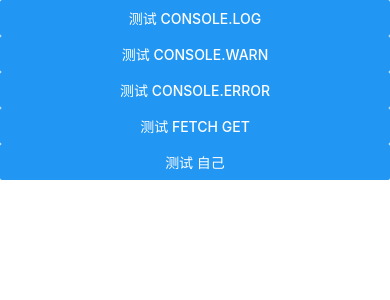
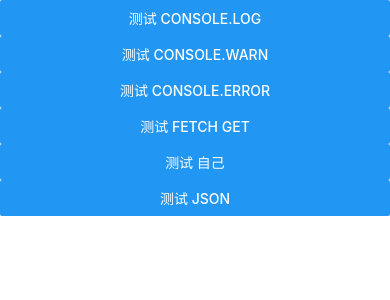
Before and after one commit to wutiange/log-listener-plugin, a React Native app in the folder example/: screen / in a window 390 px wide. Shown: the top 300 px of the page. Built offline with nearby package versions, Linux system fonts and the light colour scheme.

Commit message:
feat: 修改body不正常显示的问题，还有其他格式还没测试完成

```diff
--- a/example/App.tsx
+++ b/example/App.tsx
@@ -40,6 +40,15 @@ const App = () => {
           fetch('http://192.168.3.52:27751/log');
         }}
       />
+      <Button
+        title="测试 json"
+        onPress={() => {
+          fetch('http://127.0.0.1:5050/get')
+            .then(res => res.json())
+            .then(res => console.log(res))
+            .catch(err => console.log(err));
+        }}
+      />
     </SafeAreaView>
   );
 };
--- a/example/index.js
+++ b/example/index.js
@@ -4,7 +4,7 @@ import {name as appName} from './app.json';
 import logger from '@wutiange/log-listener-plugin';
 
 // 填写你的服务器地址
-logger.setBaseUrl('http://192.168.118.103');
-logger.auto()
+logger.setBaseUrl('http://192.168.3.52');
+logger.auto();
 
 AppRegistry.registerComponent(appName, () => App);
--- a/example/package.json
+++ b/example/package.json
@@ -7,10 +7,10 @@
     "ios": "react-native run-ios",
     "lint": "eslint .",
     "start": "react-native start",
-    "test": "jest",
-    "postinstall": "cd ../ yarn build && yarn link && cd example && yarn link '@wutiange/log-listener-plugin'"
+    "test": "jest"
   },
   "dependencies": {
+    "@wutiange/log-listener-plugin": "1.3.0-alpha.3",
     "react": "18.2.0",
     "react-native": "0.73.5"
   },
```
Also changed, not shown: 2 other files (tests, documents, lock files or other folders).
